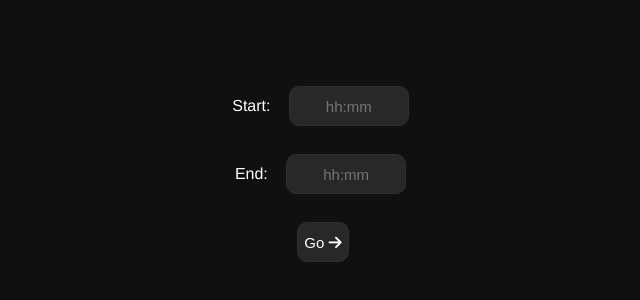
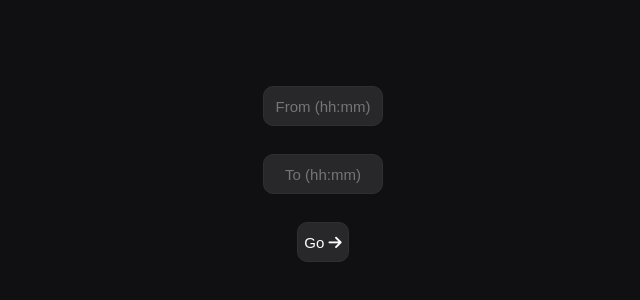
Before and after one commit to PixelPeter5296/TimePercentage, a plain HTML site: page index.html in a window 1280 px wide. Shown: the part 226-526 px from the top of the page, without its empty margins (317-957 px from the left). Drawn offline with Linux system fonts and the light colour scheme.

Commit message:
Update index.html

```diff
--- a/index.html
+++ b/index.html
@@ -79,12 +79,10 @@ button, input[type="text"], input[type="submit"] {
 <div class="view" id="start" style="opacity:1;display:flex;">
 
   <div class="block">
-    <p>Start:&nbsp;&nbsp;&nbsp;</p>
-    <input type="text" placeholder="hh:mm" id="startinput" pattern="^(\d)+:(\d)+$"></input></div>
+    <input type="text" placeholder="From (hh:mm)" id="startinput" pattern="^(\d)+:(\d)+$"></input></div>
 <br>
 <div class="block">
-  <p>End:&nbsp;&nbsp;&nbsp;</p>
-<input type="text" placeholder="hh:mm" id="endinput" format="^(\d)+:(\d)+$"></input>
+<input type="text" placeholder="To (hh:mm)" id="endinput" format="^(\d)+:(\d)+$"></input>
 </div><br>
   <button onclick="toggleView();loadTime()">Go <i class="fa-solid fa-arrow-right"></i></button>
 </div>
```
